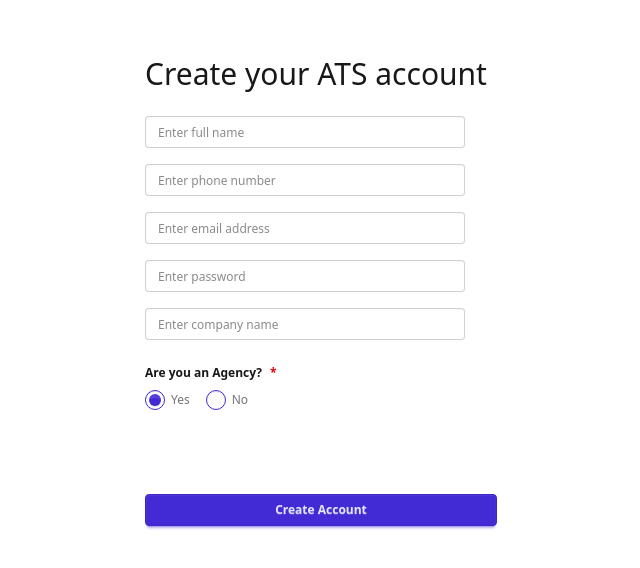
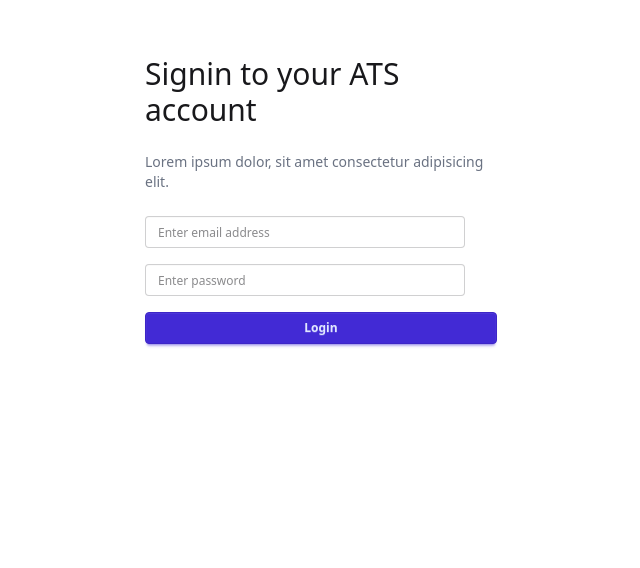
Before and after one commit to Nura-Programmer/ats-portal, a React (Vite) app: page / in a window 1280 px wide. Shown: the top 568 px of the page, without its empty margins (319-959 px from the left). Built offline with nearby package versions, Linux system fonts and the light colour scheme.

Commit message:
Add login screen

```diff
--- a/src/App.tsx
+++ b/src/App.tsx
@@ -1,12 +1,13 @@
 // import LandingScreen from "./Screens/LandingScreen";
-
-import SignupScreen from "./Screens/SignupScreen";
+// import SignupScreen from "./Screens/SignupScreen";
+import LoginScreen from "./Screens/LoginScreen";
 
 function App() {
   return (
     <div className="flex justify-center min-h-screen">
       {/* <LandingScreen /> */}
-      <SignupScreen />
+      {/* <SignupScreen /> */}
+      <LoginScreen />
     </div>
   );
 }
--- /dev/null
+++ b/src/Screens/LoginScreen.tsx
@@ -0,0 +1,36 @@
+const LoginScreen = () => {
+  return (
+    <div className="w-sm mx-4 my-10 flex flex-col gap-2 p-4">
+      <h2 className="text-3xl mb-4">Signin to your ATS account</h2>
+      <p className="text-sm text-gray-500 mb-4">
+        Lorem ipsum dolor, sit amet consectetur adipisicing elit.
+      </p>
+      <form className="flex flex-col gap-4">
+        <label className="floating-label">
+          <input
+            type="email"
+            placeholder="Enter email address"
+            className="input input-sm"
+          />
+          <span className="text-primary">
+            Email Address
+            <strong className="text-red-600">*</strong>
+          </span>
+        </label>
+        <label className="floating-label">
+          <input
+            type="password"
+            placeholder="Enter password"
+            className="input input-sm"
+          />
+          <span className="text-primary">
+            Password <strong className="text-red-600">*</strong>
+          </span>
+        </label>
+        <button className="btn btn-primary btn-sm">Login</button>
+      </form>
+    </div>
+  );
+};
+
+export default LoginScreen;
```
